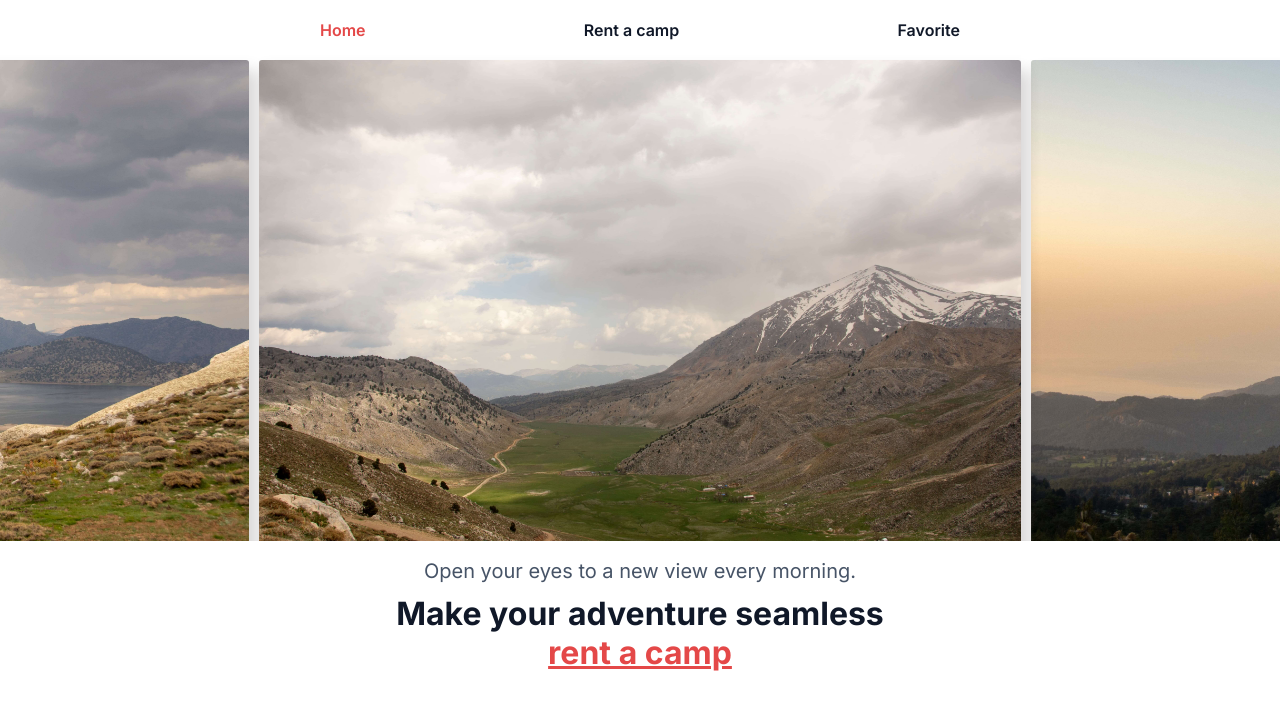
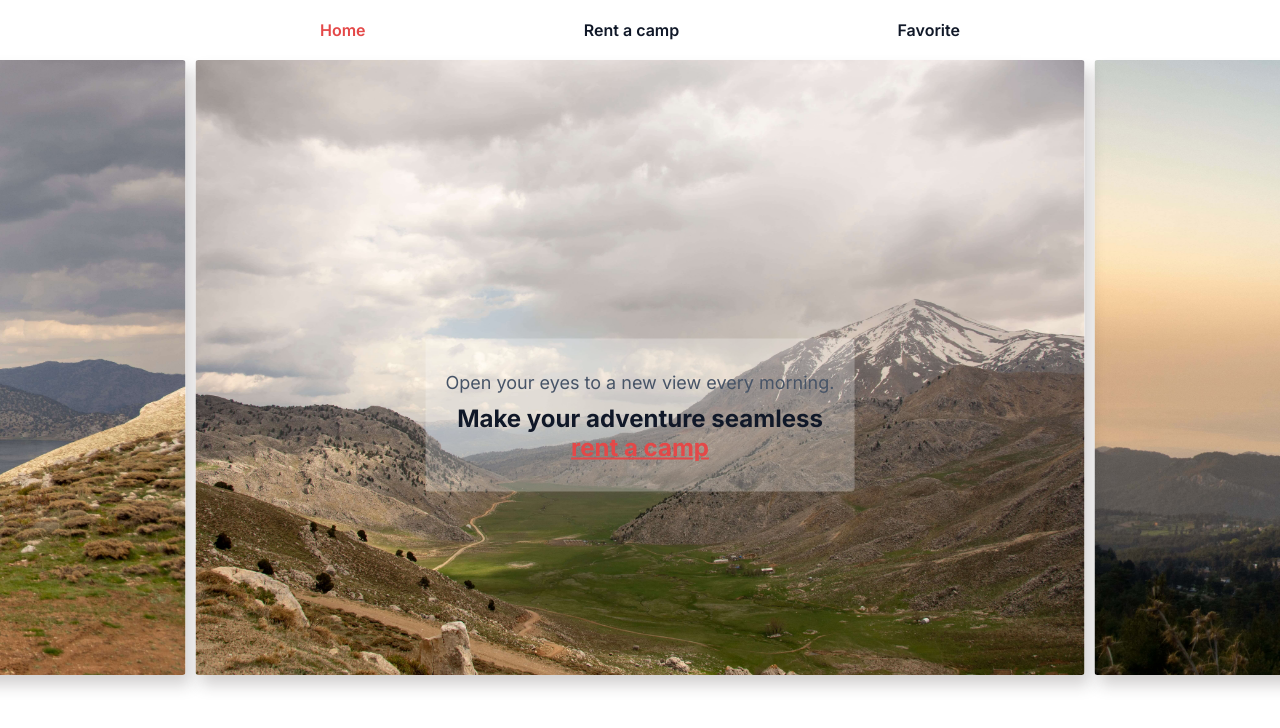
Before and after one commit to TZaidel/campRent, a React (Vite) app: page / in a window 1280 px wide. Shown: the top 728 px of the page. Built offline with nearby package versions, Linux system fonts and the light colour scheme.

Commit message:
fix bugs

```diff
--- a/src/components/CampItem/CampItem.jsx
+++ b/src/components/CampItem/CampItem.jsx
@@ -120,7 +120,6 @@ export default function CampItem(camp) {
         <button
           className={css.moreBtn}
           onClick={() => {
-            console.log(_id);
             setModalShow(true);
           }}
         >
--- a/src/components/Hero/Hero.module.css
+++ b/src/components/Hero/Hero.module.css
@@ -61,26 +61,37 @@
 
 @media screen and (min-width: 768px) {
   .embla__slide {
-    flex: 0 0 60%;
+    flex: 0 0 70%;
+  }
+
+  .descriptionWrap {
+    position: absolute;
+    padding: 30px 20px;
+    border-radius: 3px;
+    background-color: #ffffff44;
+    top: 50%;
+    left: 50%;
+    transform: translate(-50%, -50%);
   }
 
   .description {
-    font-size: 20px;
+    font-size: 18px;
   }
 
   .title {
-    font-size: 32px;
+    font-size: 24px;
     width: 100%;
+    margin-bottom: 0;
   }
 }
 
 @media screen and (min-width: 1440px) {
   .embla__slide {
-    flex: 0 0 45%;
+    flex: 0 0 60%;
   }
 
-
-.title {
-  margin: 0 auto 2%;
+  .title {
+    font-size: 28px;
+    margin: 0 auto 2%;
+  }
 }
-}
--- a/src/components/ModalCamp/ModalCamp.jsx
+++ b/src/components/ModalCamp/ModalCamp.jsx
@@ -24,7 +24,6 @@ export default function ModalCamp({ show, onHide, camp }) {
     tank,
     length,
   } = camp;
-  console.log(camp);
 
   const validKeys = new Set([
     'water',
@@ -178,6 +177,7 @@ export default function ModalCamp({ show, onHide, camp }) {
 
                   <table className={css.infoTable}>
                     <caption>Vehicle details</caption>
+                    <tbody>
                       <tr>
                         <th>Form</th>
                         <td>{form}</td>
@@ -202,6 +202,7 @@ export default function ModalCamp({ show, onHide, camp }) {
                         <th>Consumption</th>
                         <td>{consumption}</td>
                       </tr>
+                    </tbody>
                   </table>
                 </div>
               )}
--- a/src/components/ModalCamp/ModalCamp.module.css
+++ b/src/components/ModalCamp/ModalCamp.module.css
@@ -85,7 +85,6 @@
 }
 
 .ratingWrap {
-  text-decoration: underline;
   margin-bottom: 8px;
 }
 
@@ -142,13 +141,16 @@
   font-size: 16px;
   font-weight: 600;
   background-color: transparent;
+  border-bottom: 1px solid #1018283d;
   transition: 0.3s ease-in-out;
 }
 
 .moreBtn:hover,
 .moreBtn:focus {
   color: var(--accent-color);
+  border-bottom: 1px solid var(--accent-color);
 }
+
 .moreBtnActive {
   color: var(--accent-color);
 }
```
Lines whose indentation alone changed are shown as unchanged.
